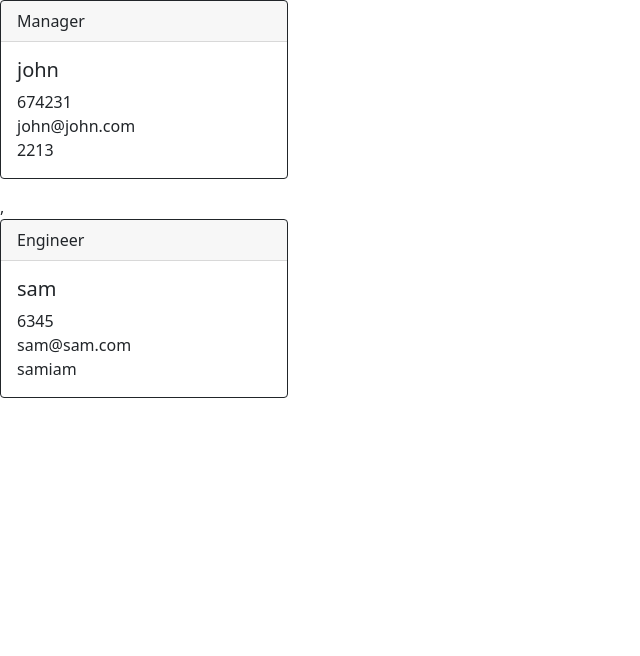
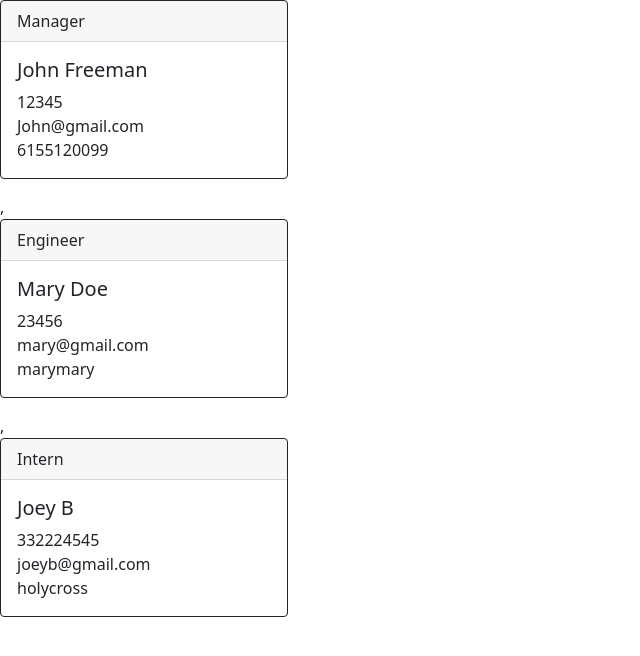
Before and after one commit to Cuillerethedj/TeamGenerator, a website: page test.html in a window 1280 px wide. Shown: the whole page, without its empty margins (0-640 px from the left). Drawn offline with nearby package versions, Linux system fonts and the light colour scheme.

```diff
--- a/test.html
+++ b/test.html
@@ -12,14 +12,20 @@
     <div class="card border-dark mb-3" style="max-width: 18rem;">
 	<div class="card-header">Manager</div>
 	<div class="card-body text-dark">
-	<h5 class="card-title">john</h5>
-	<p class="card-text">674231<br>john@john.com<br>2213</p>
+	<h5 class="card-title">John Freeman</h5>
+	<p class="card-text">12345<br>John@gmail.com<br>6155120099</p>
 	</div>
 </div>,<div class="card border-dark mb-3" style="max-width: 18rem;">
 	<div class="card-header">Engineer</div>
 	<div class="card-body text-dark">
-	<h5 class="card-title">sam</h5>
-	<p class="card-text">6345<br>sam@sam.com<br>samiam</p>
+	<h5 class="card-title">Mary Doe</h5>
+	<p class="card-text">23456<br>mary@gmail.com<br>marymary</p>
+	</div>
+</div>,<div class="card border-dark mb-3" style="max-width: 18rem;">
+	<div class="card-header">Intern</div>
+	<div class="card-body text-dark">
+	<h5 class="card-title">Joey B</h5>
+	<p class="card-text">332224545<br>joeyb@gmail.com<br>holycross</p>
 	</div>
 </div>
     <script src="https://cdn.jsdelivr.net/npm/bootstrap@5.0.2/dist/js/bootstrap.bundle.min.js" integrity="sha384-MrcW6ZMFYlzcLA8Nl+NtUVF0sA7MsXsP1UyJoMp4YLEuNSfAP+JcXn/tWtIaxVXM" crossorigin="anonymous"></script>
```
Also changed, not shown: README.md.
